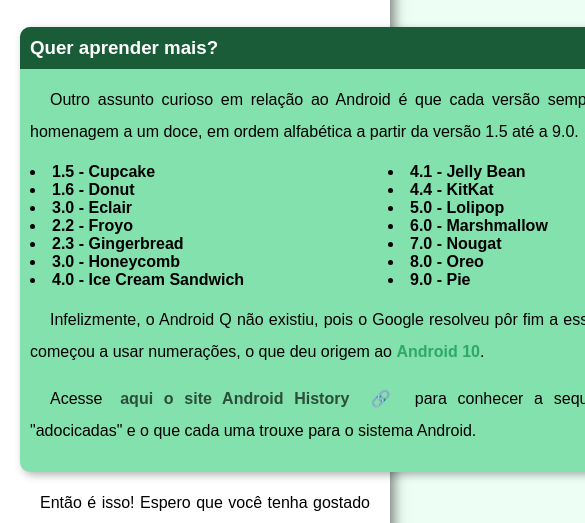
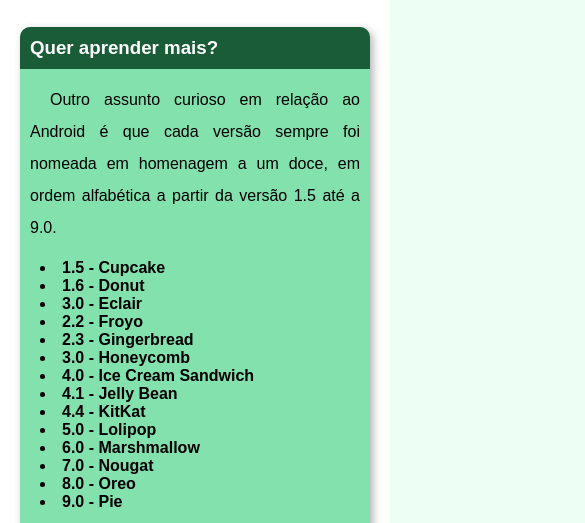
Before and after one commit to jpcchaves/historia-do-android, a plain HTML site: page index.html in a window 390 px wide. Shown: the part 3089-3612 px from the top of the page, 585 px wide, since content can reach past the window. Drawn offline with Linux system fonts and the light colour scheme.

Commit message:
update style

```diff
--- a/style.css
+++ b/style.css
@@ -173,8 +173,6 @@ abbr {
 }
 
 aside {
-  width: 700px;
-  margin: auto;
   box-shadow: 3px 3px 8px rgba(0, 0, 0, 0.301);
   border-radius: 10px;
   padding: 10px;
@@ -194,6 +192,7 @@ aside > ul {
   font-weight: bold;
   list-style-position: inside;
   columns: 2;
+  padding-left: 126px;
 }
 
 footer {
@@ -219,3 +218,11 @@ footer a:hover {
   background-color: var(--cor1);
   color: var(--cor5);
 }
+
+@media only screen and (max-width: 520px){
+  aside > ul{
+    list-style-position: inside;
+    columns: 1;
+    padding-left: 10px;
+  }
+}
```
